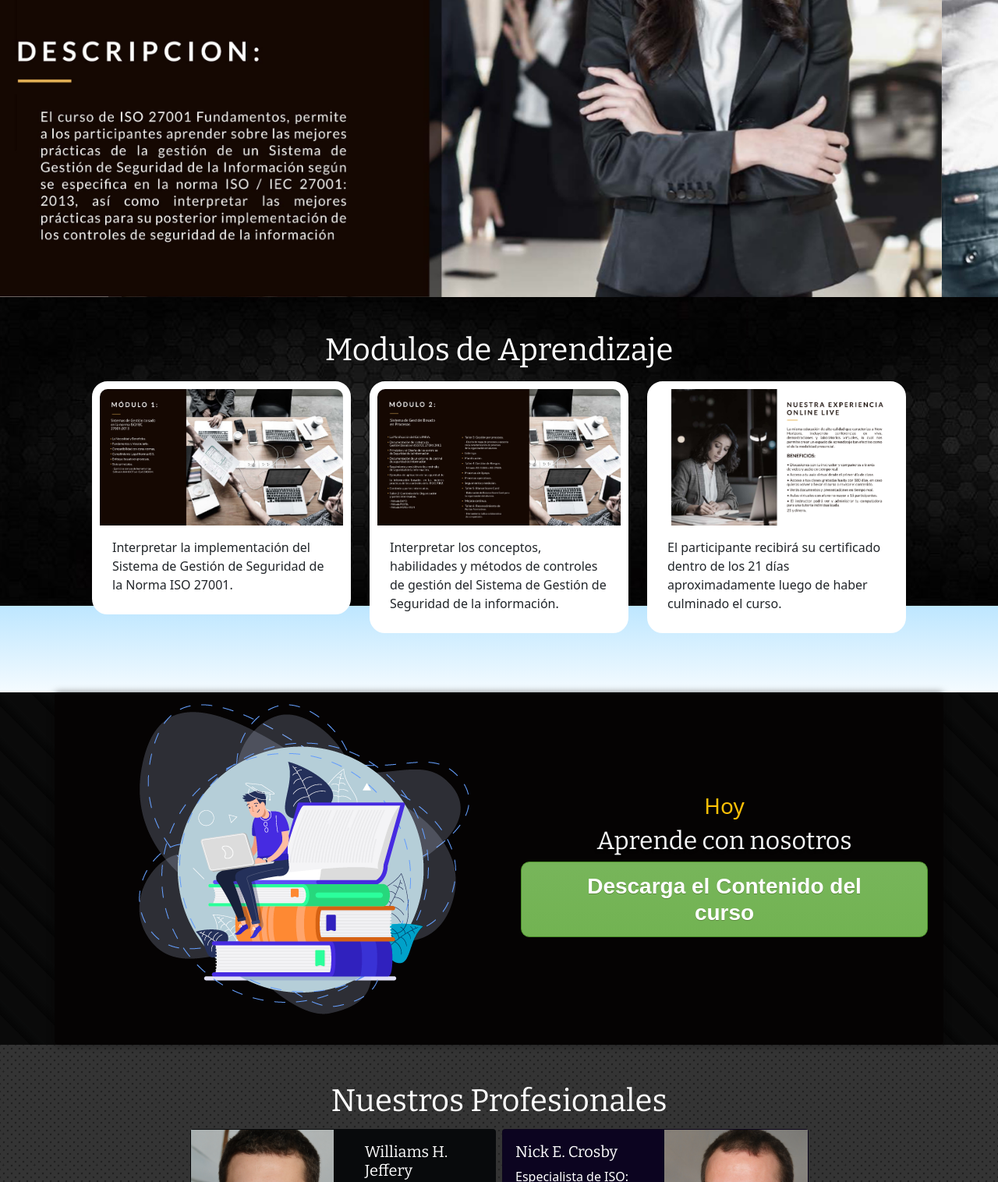
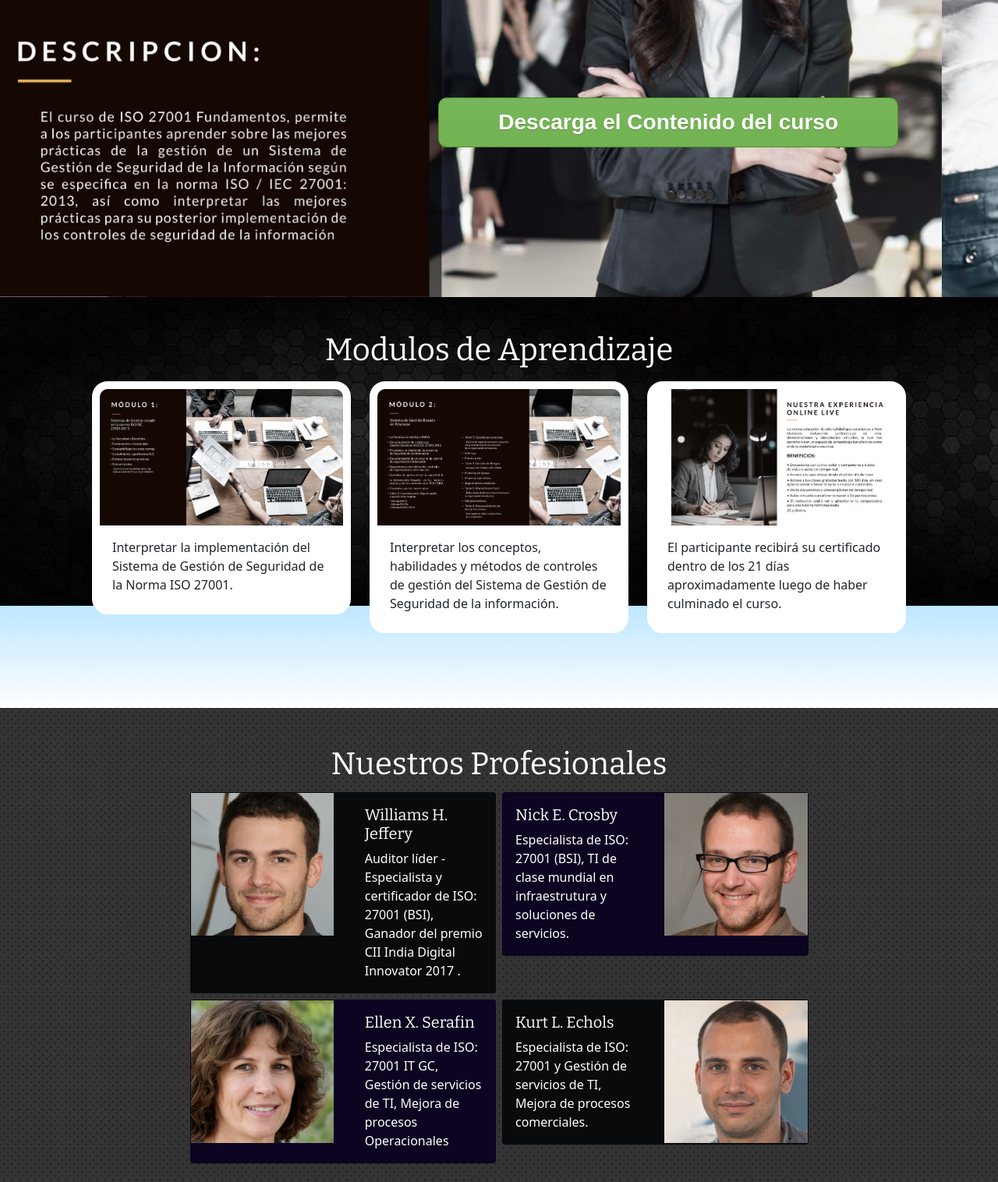
Before and after one commit to IcTrAteri/TestWebsite, a plain HTML site: page index.html in a window 1280 px wide. Shown: the part 440-1956 px from the top of the page at 78% size. Drawn offline with nearby package versions, Linux system fonts and the light colour scheme.

Commit message:
Cambios Varios

```diff
--- a/css/main.css
+++ b/css/main.css
@@ -10,6 +10,13 @@ h1,h2,h3,h4,h5, button, .amiibo-name{
     background-color: rgb(10, 10, 10);
     background-image: repeating-linear-gradient(45deg, transparent, transparent 25px, rgba(0, 0, 0, 0.5) 25px, rgba(11, 12, 12, 0.5) 40px);
 }
+.bflotante{
+    position: relative;
+    float: right;
+    margin-right: 10%;
+    margin-top: -20%;
+}
+
 #ribbon::after{
     content: '';
     background-color: transparent;
@@ -42,7 +49,7 @@ h1,h2,h3,h4,h5, button, .amiibo-name{
     box-shadow: 0 0 10px rgba(7, 6, 6, 0.5);
 }
 .myButton {
-	box-shadow:inset 0px 1px 7px -29px #3e7327;
+	box-shadow:inset 0  px 1px 7px -29px #3e7327;
 	background:linear-gradient(to bottom, #77b55a 5%, #72b352 100%);
 	background-color:#77b55a;
 	border-radius:11px;
@@ -62,7 +69,7 @@ h1,h2,h3,h4,h5, button, .amiibo-name{
 	background-color:#72b352;
 }
 .myButton:active {
-	position:relative;
+	position:absolute;
 	top:1px;
 }
 
--- a/index.html
+++ b/index.html
@@ -10,6 +10,7 @@
     <link rel="stylesheet" href="css/main.css">
 </head>
 <body>
+
 
 
   <!-- NAVBAR-->
@@ -26,8 +27,6 @@
             <div class="collapse navbar-collapse" id="navbarSupportedContent">
                 <ul class="navbar-nav ml-auto">
                     <li class="nav-item"><a class="nav-link active" aria-current="page" href="#">Inicio</a></li>
-                    <li class="nav-item"><a class="nav-link" href="#ribbon">Descarga</a></li>
-                    <li class="nav-item"><a class="nav-link" href="#">Contacto</a></li>
                 </ul>
             </div>
         </div>
@@ -47,6 +46,11 @@
           </div>
         </div>
     </div><!-- CAROUSEL-->
+
+
+    <div class="bflotante">
+      <h3><a class="myButton" href="#" >Descarga el Contenido del curso</a></h3>
+    </div>
 
     <!-- GAMES-->
     <div id="games">
@@ -83,21 +87,6 @@
         </div>
       </div>
 
-    <!-- RIBBON-->
-    <div id="ribbon">
-      <div id="birthday" class="container w-10 pl-5 pr-4 rounded-lg">
-        <!-- slide -->
-        <div class="row align-items-center">
-          <div class="col-sm col-sm p-3" id="description">
-            <img src="img/image01.png" class="w-20 mx-auto d-block" alt="...">
-          </div>
-          <div class="col-sm p-2 text-light text-center">
-            <p class="text-warning h3">Hoy</p>
-            <h4 class="h2 text-shadow">Aprende con nosotros</h4>
-            <h3><a class="myButton" href="#" >Descarga el Contenido del curso</a></h3>
-        </div><!-- SLIDE-->
-      </div>
-  </div><!-- RIBBON-->
 
 
 <!-- Play Nintendo-->
```
Also changed, not shown: css/bootstrap.min.css, js/bootstrap.min.js, js/popper.min.js, 1 other file.
